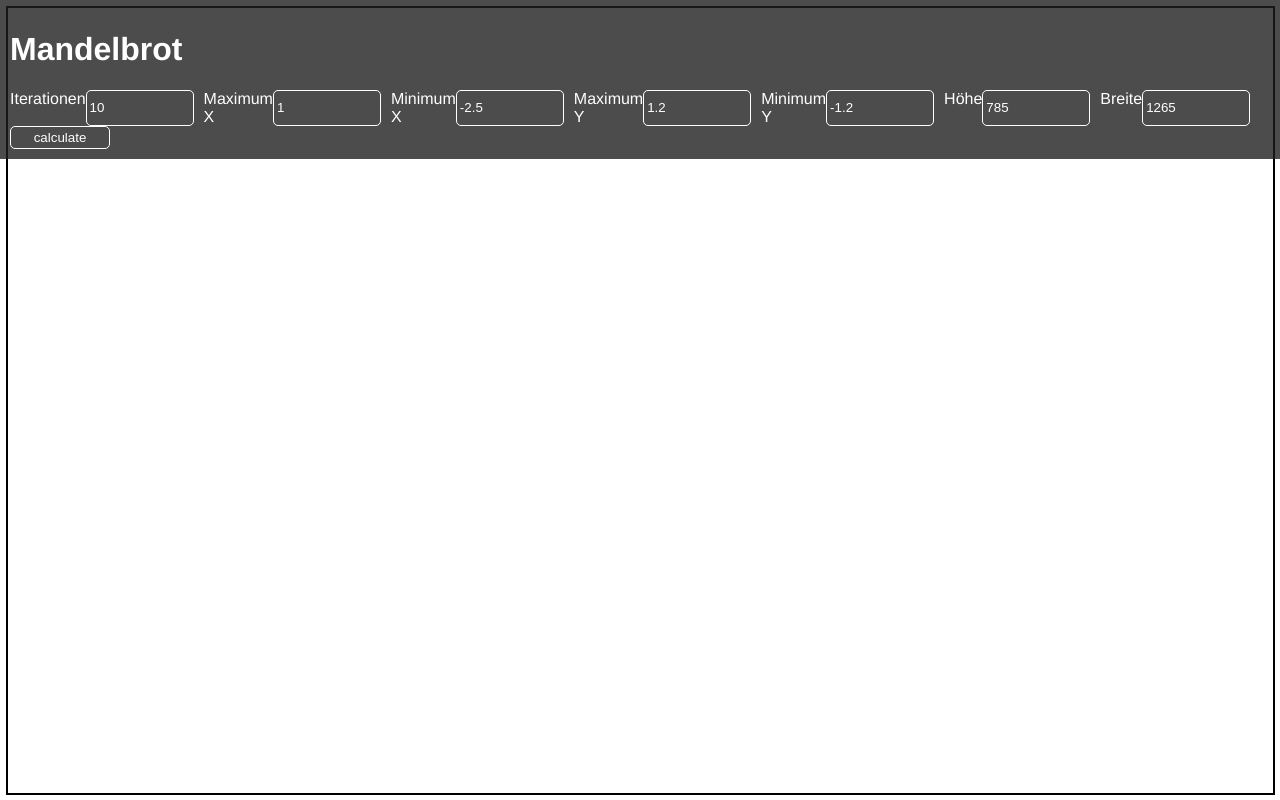
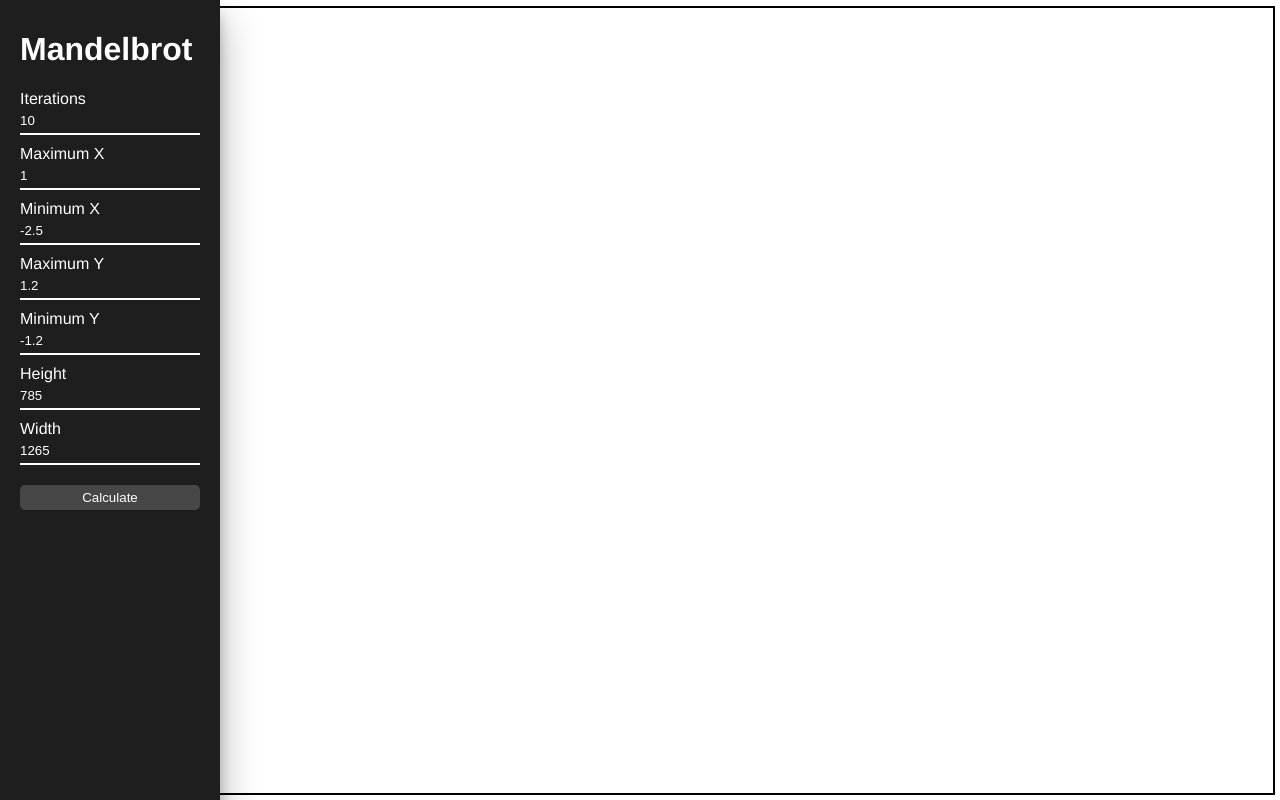
Before and after one commit to moisout/mandelbrot, a Vue app: page / in a window 1280 px wide. Built offline with nearby package versions, Linux system fonts and the light colour scheme.

Commit message:
improve ui

```diff
--- a/src/App.vue
+++ b/src/App.vue
@@ -1,9 +1,9 @@
 <template>
   <div id="app">
-    <div class="header">
+    <div class="sidebar">
       <h1>Mandelbrot</h1>
       <div class="cutout">
-        <label for="iterations">Iterationen</label>
+        <label for="iterations">Iterations</label>
         <input id="iterations" type="text" v-model="iterations" />
         <label for="iterations">Maximum X</label>
         <input id="iterations" type="text" v-model="coords.maxX" />
@@ -14,12 +14,13 @@
         <label for="iterations">Minimum Y</label>
         <input id="iterations" type="text" v-model="coords.minY" />
 
-        <label for="iterations">Höhe</label>
+        <label for="iterations">Height</label>
         <input id="iterations" type="text" v-model="canvasHeight" />
-        <label for="iterations">Breite</label>
+        <label for="iterations">Width</label>
         <input id="iterations" type="text" v-model="canvasWidth" />
       </div>
-      <button @click="drawCanvas">calculate</button>
+      <button @click="drawCanvas" v-if="!calculating">Calculate</button>
+      <span v-if="calculating">Calculating...</span>
     </div>
     <canvas ref="calcCanvas" :width="canvasWidth" :height="canvasHeight" />
   </div>
@@ -45,7 +46,8 @@ export default {
         maxY: 1.2
       },
       canvasWidth: 1000,
-      canvasHeight: 1000
+      canvasHeight: 1000,
+      calculating: false
       // coords: {
       //   minX: -1.5,
       //   maxX: -0.5,
@@ -109,6 +111,7 @@ export default {
     },
 
     drawCanvas() {
+      this.calculating = true
       const canvas = this.$refs.calcCanvas
       const canvasHeight = canvas.height
       const canvasWidth = canvas.width
@@ -123,6 +126,7 @@ export default {
           canvasContext.fillRect(pointX, pointY, 1, 1)
         }
       }
+      this.calculating = false
     },
 
     calculatePointColor(c1, c2, iterations) {
@@ -173,37 +177,54 @@ body {
   font-family: Avenir, Helvetica, Arial, sans-serif;
   -webkit-font-smoothing: antialiased;
   -moz-osx-font-smoothing: grayscale;
-  color: #2c3e50;
+  color: #fff;
   display: flex;
   height: 100%;
   width: 100%;
 
-  .header {
+  .sidebar {
     position: fixed;
     top: 0;
     left: 0;
-    width: 100%;
-    background-color: #1e1e1eca;
+    height: 100%;
+    background-color: #1e1e1e;
     color: #fff;
-    padding: 10px;
+    padding: 10px 20px 0 20px;
+    box-shadow: 0 19px 38px rgba(0, 0, 0, 0.3), 0 15px 12px rgba(0, 0, 0, 0.22);
+    width: 180px;
 
     .cutout {
       display: flex;
-      flex-direction: row;
-      width: 100px;
+      flex-direction: column;
+      width: 100%;
     }
 
-    * {
-      color: #fff;
-    }
     input,
     button {
       background-color: transparent;
-      border: solid 1px #fff;
-      margin: 0 10px 0 0;
-      padding: 3px;
+      margin: 0 0 10px 0;
+      padding: 5px 0;
+      color: #fff;
+    }
+
+    button {
+      border: none;
+      background-color: #474747;
       border-radius: 5px;
-      width: 100px;
+      margin: 10px 0;
+      width: 100%;
+      transition: all 0.3s cubic-bezier(0.25, 0.8, 0.25, 1);
+
+      &:hover {
+        cursor: pointer;
+        transform: scale(1.1);
+      }
+    }
+
+    input {
+      width: 100%;
+      border: none;
+      border-bottom: solid 2px #fff;
     }
   }
 
```
